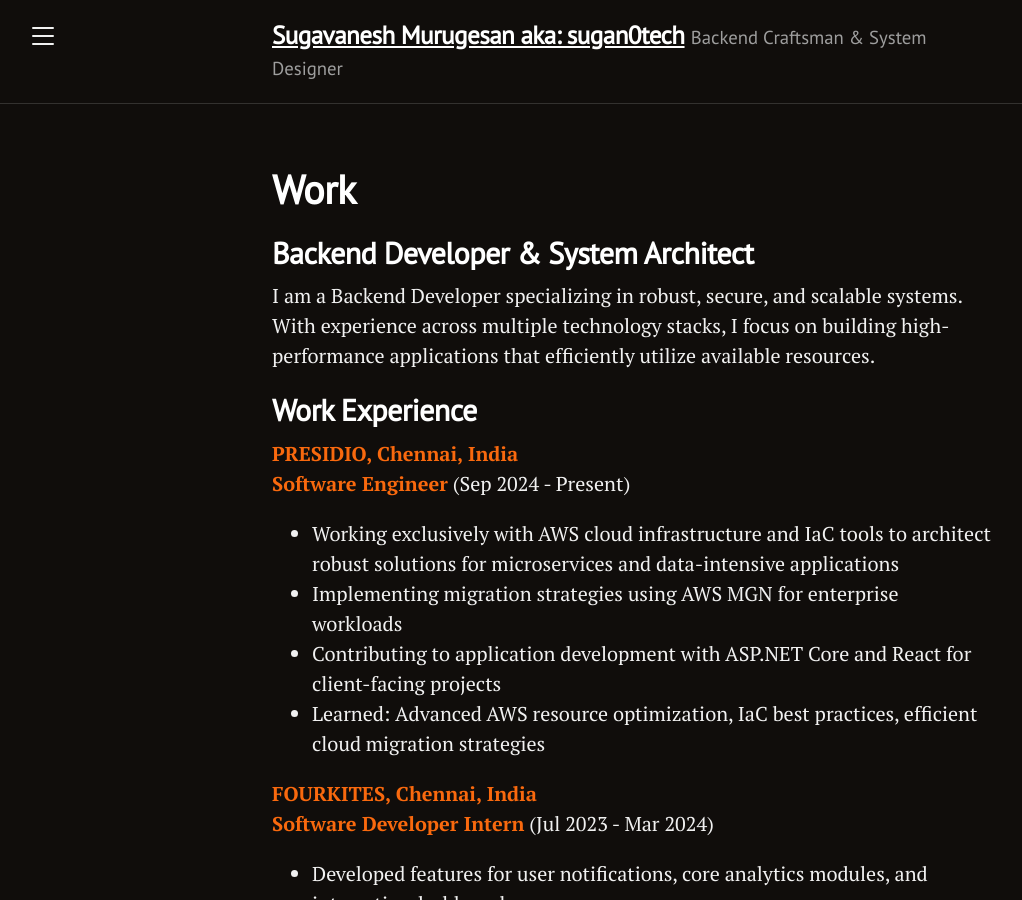
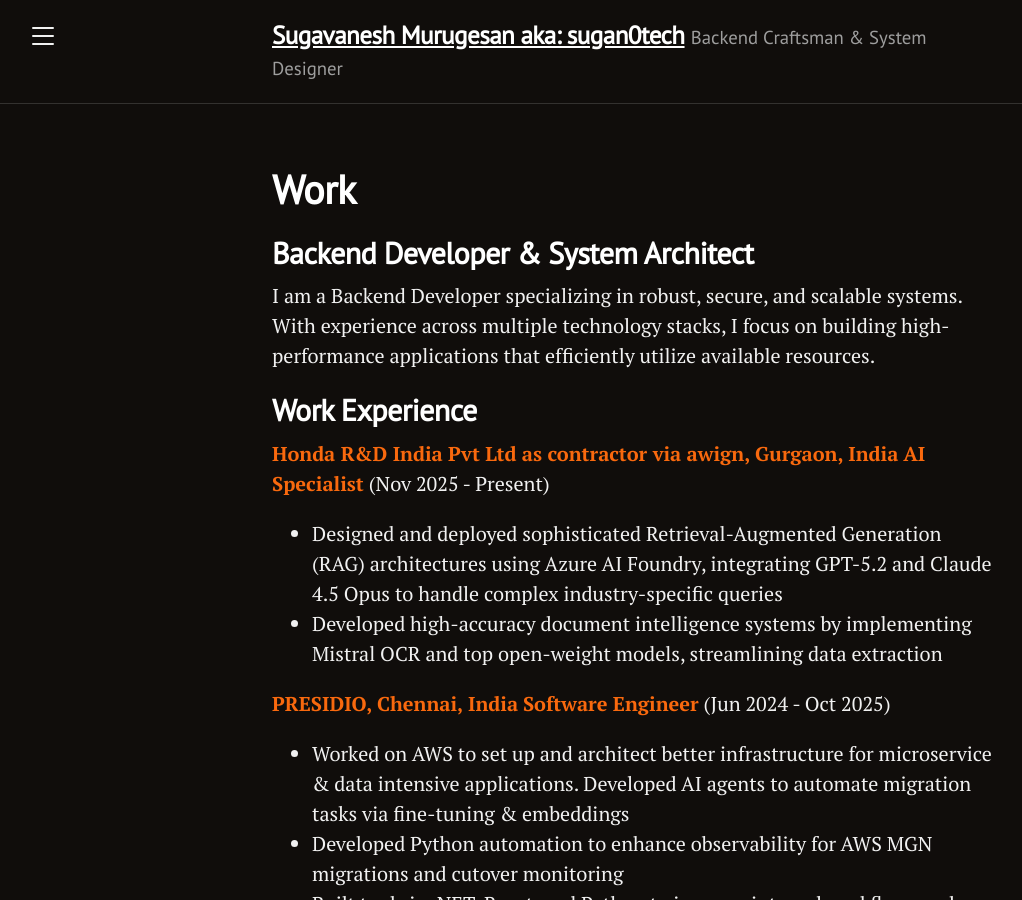
Before and after one commit to sugan0tech/sugan0tech.github.io, a Jekyll site: the page built from work.md, in a window 1280 px wide and 900 px high. Shown: the whole window, without its empty margins (8-1030 px from the left). Built offline with Jekyll 4.4.1, drawn with Linux system fonts in a browser that asks for light colours; some of the changed text lies outside the part shown.

Commit message:
Update work experience: Add Honda/Awign role, update Presidio role, and config

```diff
--- a/_config.yml
+++ b/_config.yml
@@ -21,8 +21,9 @@
 
 # Social media
 github_username: sugan0tech
+codeberg_username: sugan0tech
 linkedin_username: sugan0tech
-twitter_username: sugan0tech # Add your Twitter username here for Twitter cards
+twitter_username: sugan0tech
 
 # Custom vars
 version: 1.1.0
@@ -49,6 +50,7 @@
     - https://x.com/sugan0tech
     - https://www.linkedin.com/in/sugan0tech
     - https://github.com/sugan0tech
+    - https://codeberg.org/sugan0tech
 
 # Default front matter
 defaults:
--- a/_data/timeline.yml
+++ b/_data/timeline.yml
@@ -28,4 +28,8 @@
 
 - year: 2024
   title: Started Professional Career
-  description: Joined Presidio as an Associate Cloud Engineer, focusing on AWS and Infrastructure as Code
+  description: Joined Presidio as a Software Engineer, focusing on AWS and Infrastructure as Code
+
+- year: 2025
+  title: AI Specialist
+  description: Joined Honda R&D India Pvt Ltd as contractor via awign to build RAG architectures and AI agents
--- a/work.md
+++ b/work.md
@@ -10,11 +10,16 @@
 
 ## Work Experience
 
+**Honda R&D India Pvt Ltd as contractor via awign, Gurgaon, India**
+**AI Specialist** (Nov 2025 - Present)
+* Designed and deployed sophisticated Retrieval-Augmented Generation (RAG) architectures using Azure AI Foundry, integrating GPT-5.2 and Claude 4.5 Opus to handle complex industry-specific queries
+* Developed high-accuracy document intelligence systems by implementing Mistral OCR and top open-weight models, streamlining data extraction
+
 **PRESIDIO, Chennai, India**
-**Software Engineer** (Sep 2024 - Present)
-* Working exclusively with AWS cloud infrastructure and IaC tools to architect robust solutions for microservices and data-intensive applications
-* Implementing migration strategies using AWS MGN for enterprise workloads
-* Contributing to application development with ASP.NET Core and React for client-facing projects
+**Software Engineer** (Jun 2024 - Oct 2025)
+* Worked on AWS to set up and architect better infrastructure for microservice & data intensive applications. Developed AI agents to automate migration tasks via fine-tuning & embeddings
+* Developed Python automation to enhance observability for AWS MGN migrations and cutover monitoring
+* Built tools in .NET, React, and Python to improve internal workflows and deployment automation
 * Learned: Advanced AWS resource optimization, IaC best practices, efficient cloud migration strategies
 
 **FOURKITES, Chennai, India**
```
Also changed, not shown: index.html (+30 -12 lines), 1 other file.
